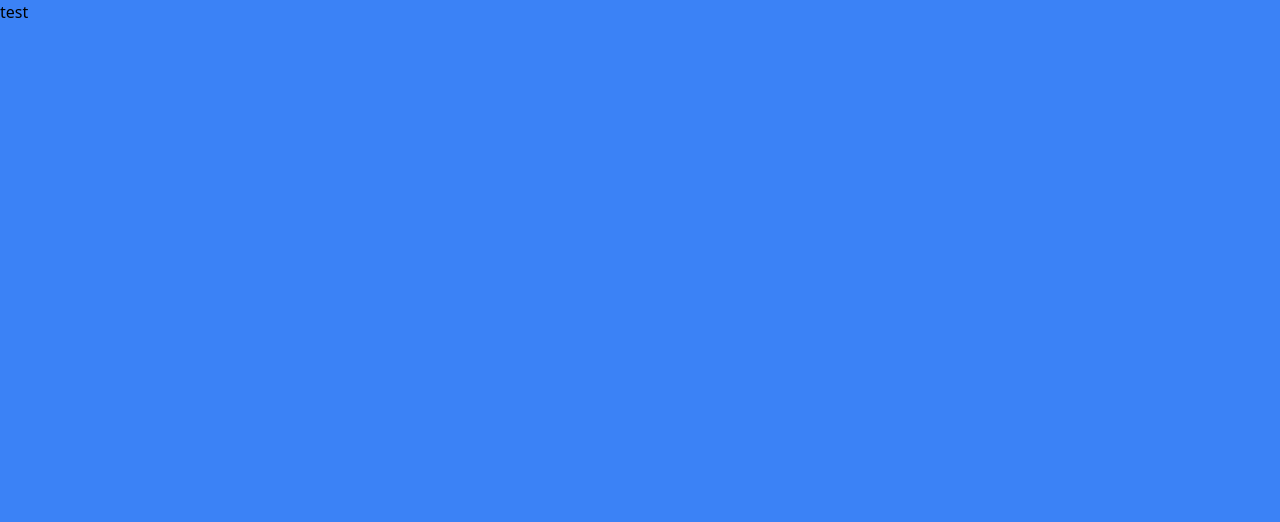
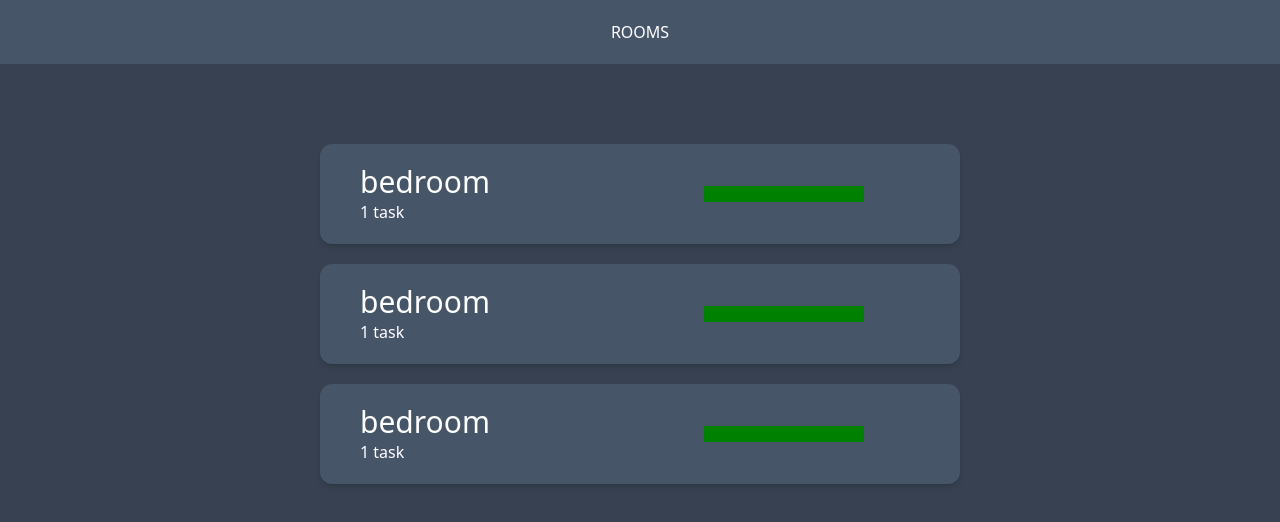
Before and after one commit to mmercad4/sweepy_clone_react, a React (Vite) app: page / in a window 1280 px wide. Shown: the top 522 px of the page. Built offline with nearby package versions, Linux system fonts and the light colour scheme.

Commit message:
Adding home cards

```diff
--- a/src/App.jsx
+++ b/src/App.jsx
@@ -1,5 +1,45 @@
+import { useState } from "react";
+
+import Heading from "./components/Heading";
+import Room from "./components/Room";
+
 function App() {
-  return <div className="bg-blue-500 h-[100vh]">test</div>;
+  const [rooms, setRooms] = useState([
+    {
+      room: "bedroom",
+      tasks: [
+        {
+          task: "sweep",
+          cleanliness: 100,
+        },
+      ],
+    },
+    {
+      room: "bedroom",
+      tasks: [
+        {
+          task: "sweep",
+          cleanliness: 100,
+        },
+      ],
+    },
+    {
+      room: "bedroom",
+      tasks: [
+        {
+          task: "sweep",
+          cleanliness: 100,
+        },
+      ],
+    },
+  ]);
+
+  return (
+    <div className="bg-gray-700 h-[100vh]">
+      <Heading />
+      <Room rooms={rooms} />
+    </div>
+  );
 }
 
 export default App;
--- /dev/null
+++ b/src/components/Heading.jsx
@@ -0,0 +1,7 @@
+export default function Heading() {
+  return (
+    <div className="bg-slate-600 text-white h-16 flex justify-center items-center mb-20">
+      <h1>ROOMS</h1>
+    </div>
+  );
+}
--- /dev/null
+++ b/src/components/ProgressBar.jsx
@@ -0,0 +1,3 @@
+export default function ProgressBar({ room }) {
+  return <progress max={room.tasks.length} value={1} />;
+}
--- /dev/null
+++ b/src/components/Room.jsx
@@ -0,0 +1,24 @@
+import { useState } from "react";
+import ProgressBar from "./ProgressBar";
+
+export default function Room({ rooms }) {
+  const roomsToDisplay = rooms.map((room) => {
+    return (
+      <div className="w-[50vw] mx-auto bg-slate-600 rounded-xl shadow-md overflow-hidden m-5 text-white cursor-pointer px-10 py-5">
+        <div className="flex justify-between">
+          <div>
+            <h1 className="text-3xl">{room.room}</h1>
+            <p>
+              {room.tasks.length} task{room.tasks.length !== 1 ? "s" : ""}
+            </p>
+          </div>
+          <div className="flex justify-center items-center mr-[10%]">
+            <ProgressBar room={room} />
+          </div>
+        </div>
+      </div>
+    );
+  });
+
+  return <>{roomsToDisplay}</>;
+}
```
